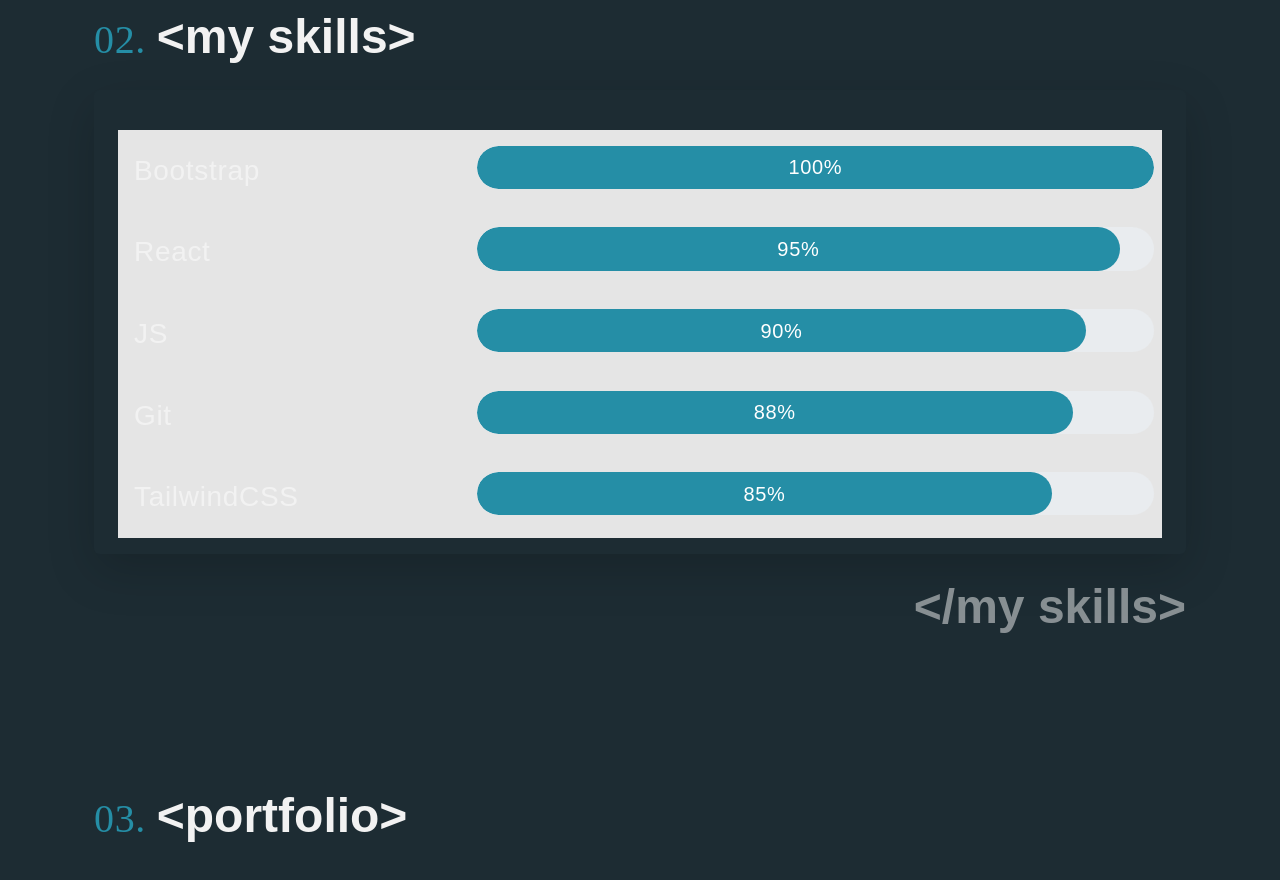
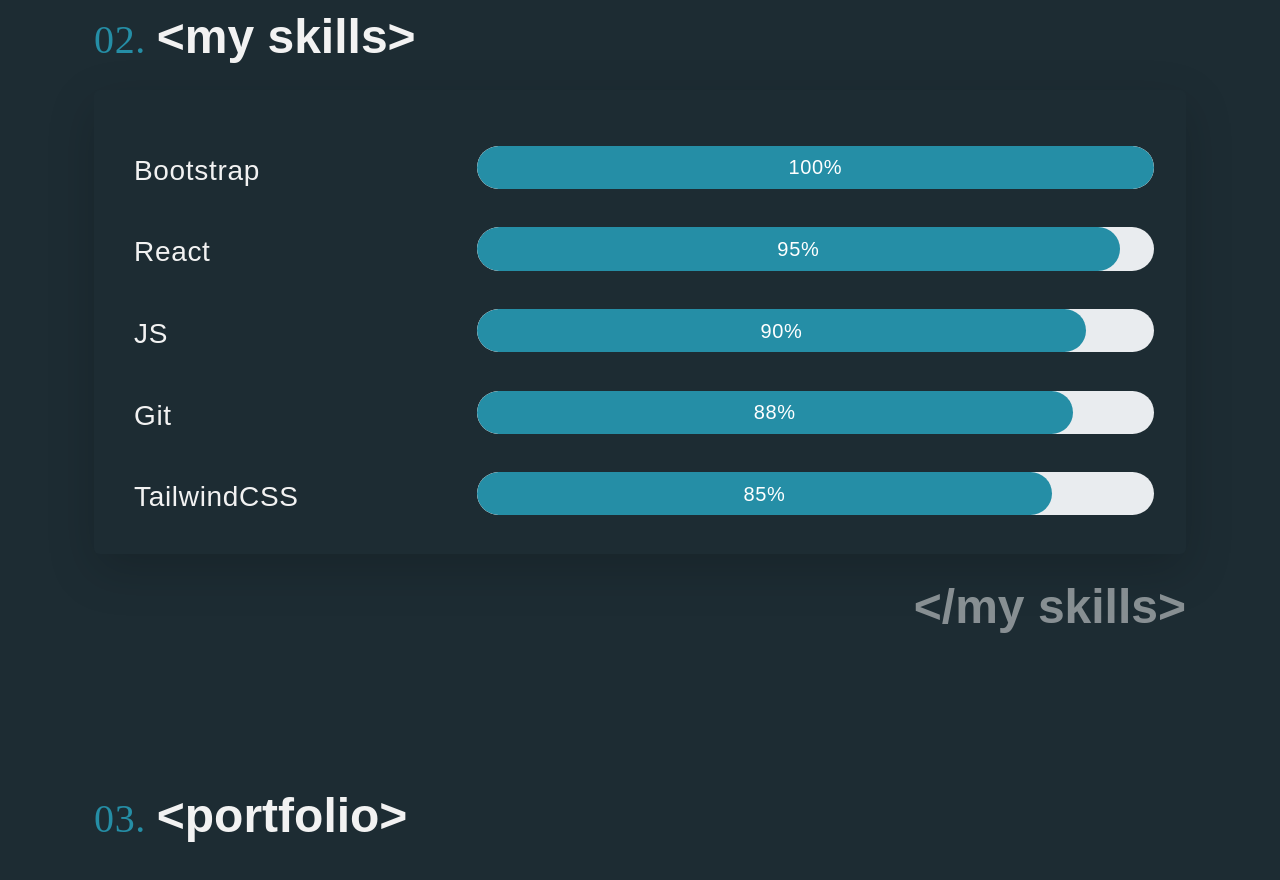
Before and after one commit to Kafolabi/portfolio, a React (Create React App) app: page / in a window 1280 px wide. Shown: the part 1500-2380 px from the top of the page. Built offline with nearby package versions, Linux system fonts and the light colour scheme; a web font is replaced by a local one.

Commit message:
Update Skillset.js
Removed the background color

```diff
--- a/src/components/Skillset.js
+++ b/src/components/Skillset.js
@@ -20,7 +20,7 @@
 
 const Skillset = () => {
   return (
-    <div style={{backgroundColor: "#E5E5E5"}}>
+    <div>
       <Progressbars name="Bootstrap" value="100%" />
       <Progressbars name="React" value="95%" />
       <Progressbars name="JS" value="90%" />
```
